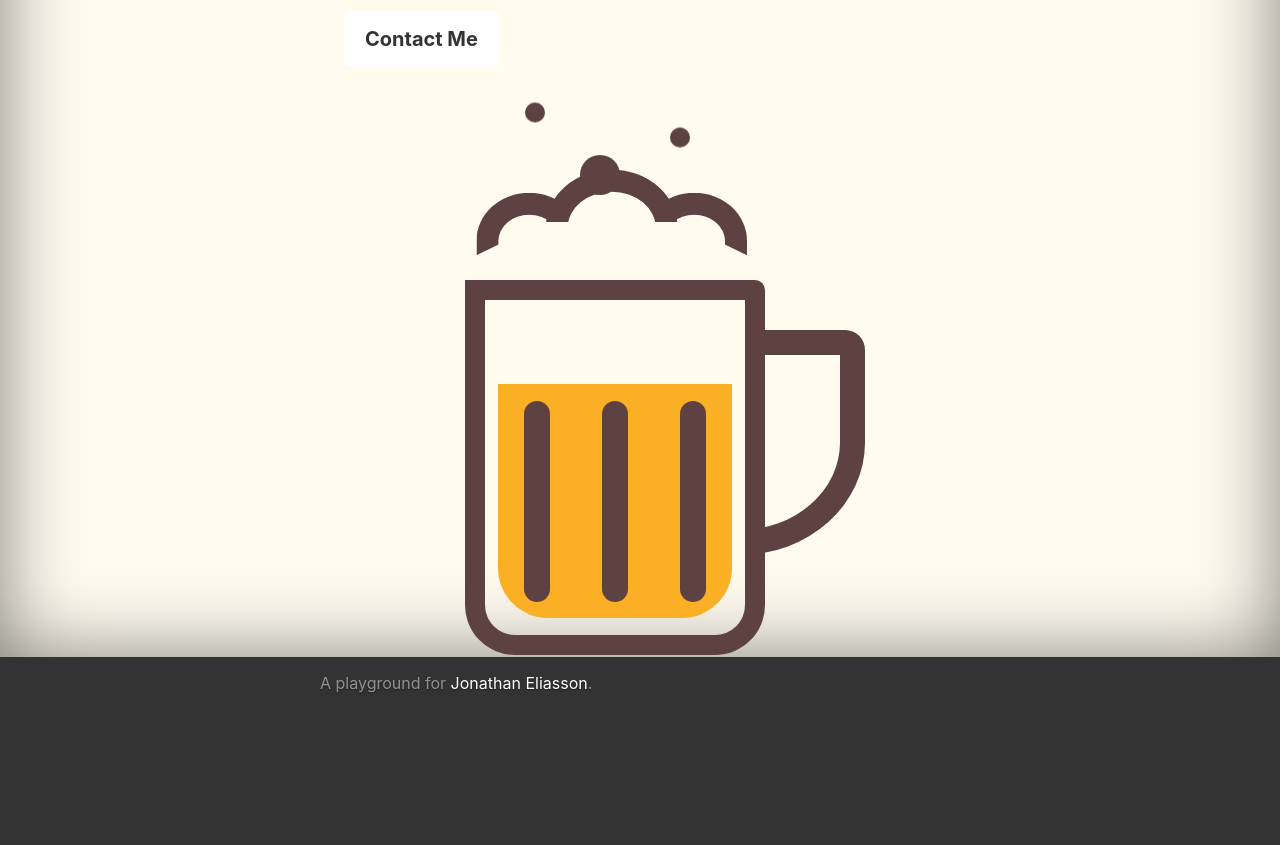
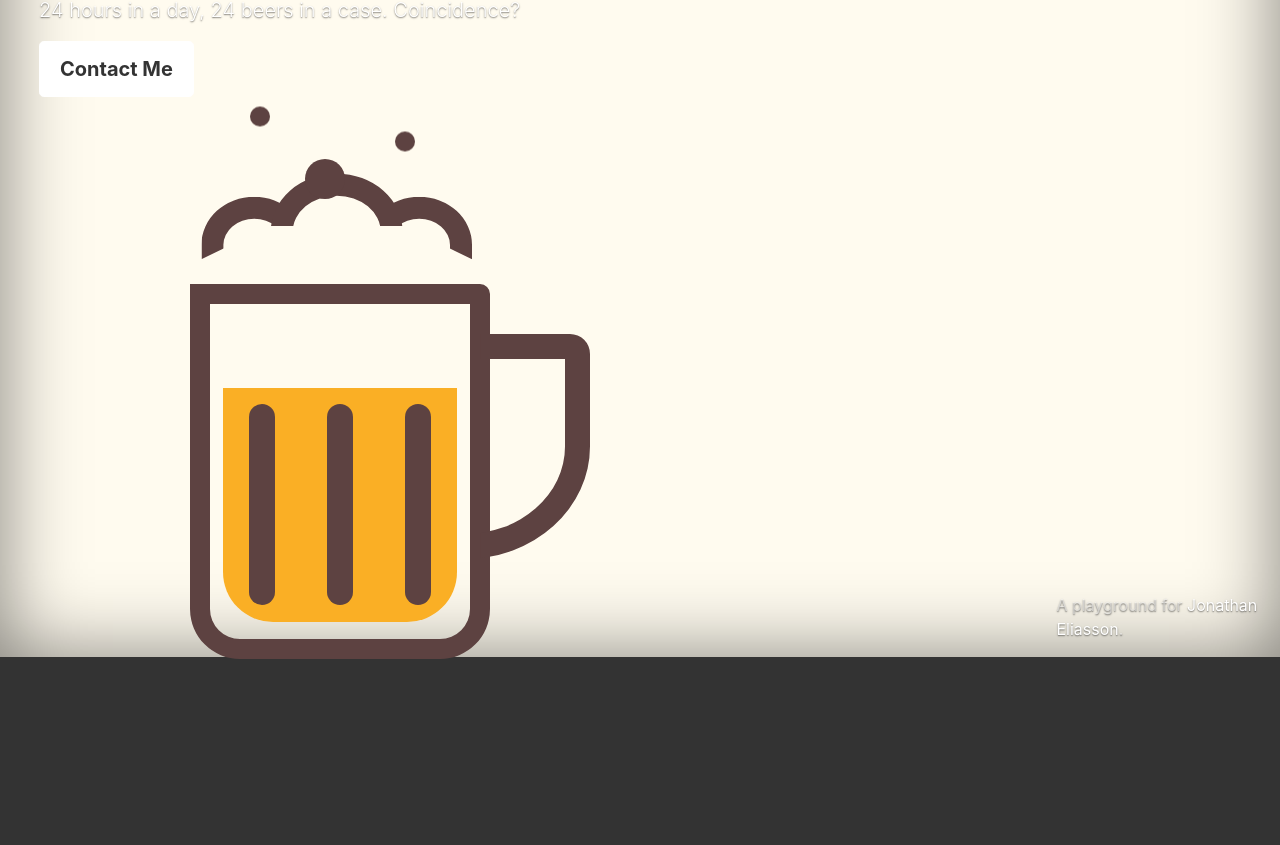
Before and after one commit to jonathaneliasson/playground.beer, a plain HTML site: page index.html in a window 1280 px wide. Shown: the part 143-988 px from the top of the page. After the commit the page ends 802 px from the top, so only its background shows below. Drawn offline with Linux system fonts and the light colour scheme.

Commit message:
testing positioning

```diff
--- a/index.html
+++ b/index.html
@@ -19,8 +19,9 @@
   </head>
 
   <body>
-
-<div class="cover-container d-flex w-100 h-100 p-3 mx-auto flex-column">
+<div class="container">
+  <row>
+<div class="col-sm-4">
   <header class="masthead mb-auto">
     <div class="inner">
       <h3 class="masthead-brand">playground.beer</h3>
@@ -28,6 +29,7 @@
         <a class="nav-link" href="https://jonathaneliasson.se/">Contact</a>
       </nav>
     </div>
+  </div>
   </header>
 
   <main role="main" class="inner cover">
@@ -36,7 +38,7 @@
     <p class="lead">
       <a href="#" class="btn btn-lg btn-secondary">Contact Me</a>
     </p>
-<div class="cover-container d-flex w-100 h-100 p-3 mx-auto flex-column">
+<div class="col-sm-8">
 <div class="box">
   <div class="beer">
     <div class="cup">
@@ -57,6 +59,8 @@
   </div>
 </div>
 </div>
+</row>
+</div>
 
   </main>
 
```
